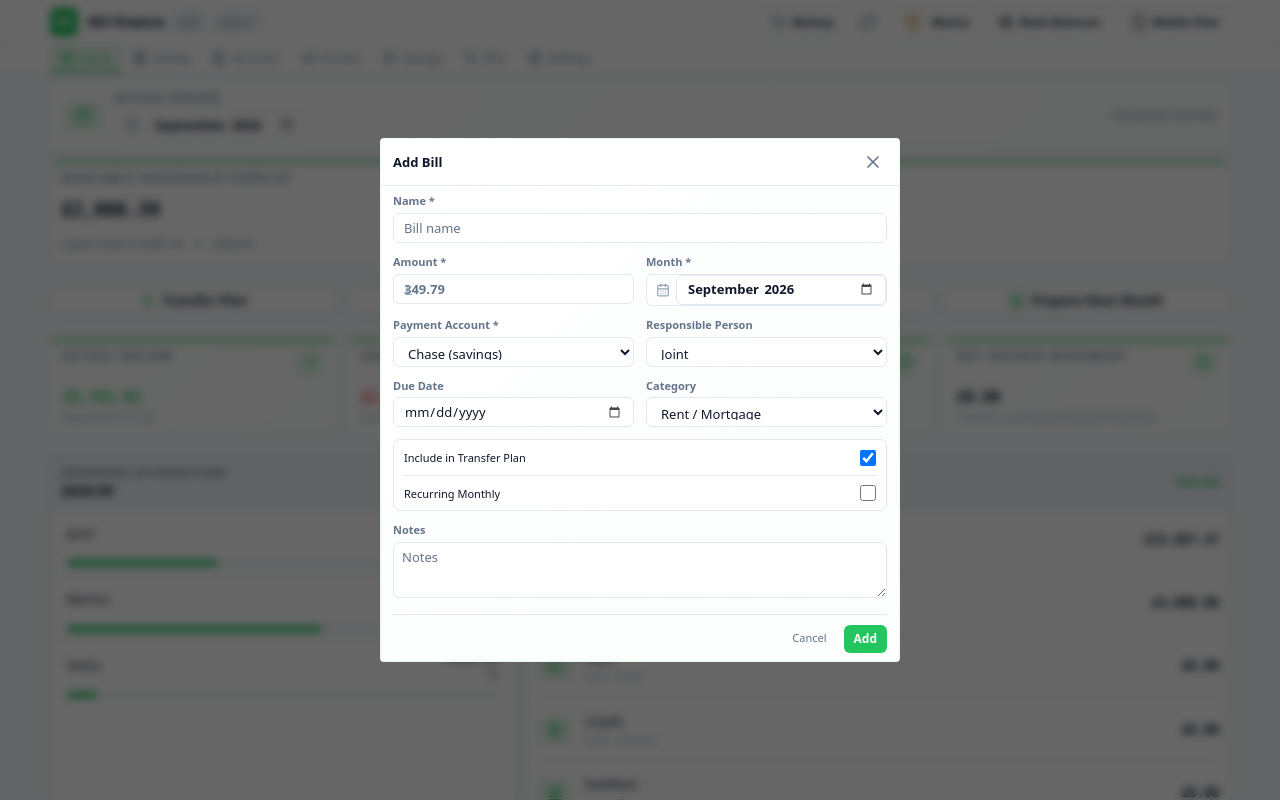
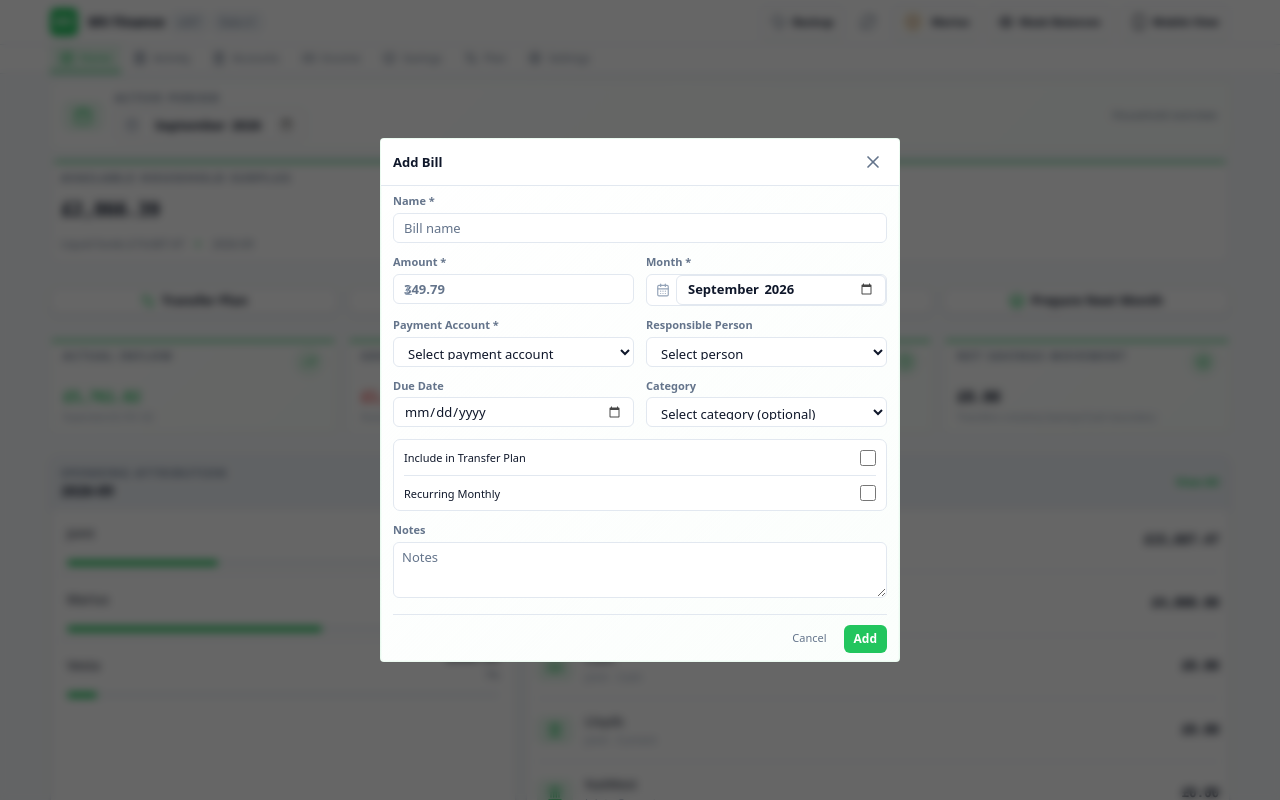
Before and after one commit to backtonemesis-cpu/MV, a React (Vite) app: page / in a window 1280 px wide. Both pictures are taken after a click on the button "Add Bill". Shown: the top 800 px of the page. Built offline with nearby package versions, Linux system fonts and the light colour scheme.

Commit message:
Make new bill choices explicit

```diff
--- a/src/components/PlannedPaymentModal.tsx
+++ b/src/components/PlannedPaymentModal.tsx
@@ -3,6 +3,7 @@ import { X, Calendar, User, Landmark, Tag, CheckSquare, AlertCircle } from 'luci
 import { PlannedPayment, Account, Category, Payer, HouseholdMember } from '../types';
 import { householdPersonOptions } from '../utils/householdPeople';
 import { parseToPence } from '../utils/currency';
+import { accountOptionLabel } from '../utils/accountDisplay';
 import { MonthPicker } from './MonthPicker';
 
 interface PlannedPaymentModalProps {
@@ -31,21 +32,24 @@ export const PlannedPaymentModal: React.FC<PlannedPaymentModalProps> = ({
     payment ? (payment.amountPence / 100).toFixed(2) : ''
   );
   const [month, setMonth] = useState(payment?.month || activeMonth || '2026-09');
-  const [accountId, setAccountId] = useState(payment?.accountId || accounts[0]?.id || '');
-  const [responsiblePerson, setResponsiblePerson] = useState<Payer>(
-    payment?.responsiblePerson || 'Joint'
+  const [accountId, setAccountId] = useState(payment?.accountId || '');
+  const [responsiblePerson, setResponsiblePerson] = useState<Payer | ''>(
+    payment?.responsiblePerson || ''
   );
   const [dueDate, setDueDate] = useState(payment?.dueDate || '');
-  const [categoryId, setCategoryId] = useState(payment?.categoryId || categories[0]?.id || 'cat-housing');
+  const [categoryId, setCategoryId] = useState(payment?.categoryId || '');
   const [includeInTransferPlan, setIncludeInTransferPlan] = useState<boolean>(
-    payment?.includeInTransferPlan !== undefined ? payment.includeInTransferPlan : true
+    payment?.includeInTransferPlan === true
   );
   const [isRecurring, setIsRecurring] = useState<boolean>(payment?.isRecurring === true);
   const [notes, setNotes] = useState(payment?.notes || '');
   const [isSubmitting, setIsSubmitting] = useState(false);
   const [error, setError] = useState<string | null>(null);
   const nameInputRef = useRef<HTMLInputElement>(null);
-  const personOptions = householdPersonOptions(members, [responsiblePerson]);
+  const personOptions = householdPersonOptions(
+    members,
+    responsiblePerson ? [responsiblePerson] : []
+  );
 
   useEffect(() => {
     const frame = requestAnimationFrame(() => nameInputRef.current?.focus());
@@ -63,13 +67,8 @@ export const PlannedPaymentModal: React.FC<PlannedPaymentModalProps> = ({
     };
   }, [onClose]);
 
-  // When account changes, default responsible person to account owner if available
   const handleAccountChange = (newAccId: string) => {
     setAccountId(newAccId);
-    const selectedAcc = accounts.find((a) => a.id === newAccId);
-    if (selectedAcc?.ownerPerson) {
-      setResponsiblePerson(selectedAcc.ownerPerson);
-    }
   };
 
   const handleSubmit = async (e: React.FormEvent) => {
@@ -84,7 +83,11 @@ export const PlannedPaymentModal: React.FC<PlannedPaymentModalProps> = ({
       return;
     }
     if (!accountId) {
-      setError('Please choose a payment account.');
+      setError('Choose the account that will pay this bill.');
+      return;
+    }
+    if (!responsiblePerson) {
+      setError('Choose the responsible person.');
       return;
     }
     if (!month.trim()) {
@@ -100,7 +103,7 @@ export const PlannedPaymentModal: React.FC<PlannedPaymentModalProps> = ({
         amountPence: pence,
         month: month.trim(),
         accountId,
-        responsiblePerson,
+        responsiblePerson: responsiblePerson as Payer,
         dueDate: dueDate || undefined,
         categoryId: categoryId || undefined,
         includeInTransferPlan,
@@ -202,9 +205,10 @@ export const PlannedPaymentModal: React.FC<PlannedPaymentModalProps> = ({
                 className="w-full text-xs font-medium border border-muted rounded-md p-2 bg-surface focus:ring-1 focus:ring-muted focus:outline-none"
                 required
               >
+                <option value="">Select payment account</option>
                 {accounts.map((acc) => (
                   <option key={acc.id} value={acc.id}>
-                    {acc.name} ({acc.ownerPerson || acc.type})
+                    {accountOptionLabel(acc)}
                   </option>
                 ))}
               </select>
@@ -216,9 +220,11 @@ export const PlannedPaymentModal: React.FC<PlannedPaymentModalProps> = ({
               </label>
               <select
                 value={responsiblePerson}
-                onChange={(e) => setResponsiblePerson(e.target.value as Payer)}
+                onChange={(e) => setResponsiblePerson(e.target.value as Payer | '')}
                 className="w-full text-xs font-medium border border-muted rounded-md p-2 bg-surface focus:ring-1 focus:ring-muted focus:outline-none"
+                required
               >
+                <option value="">Select person</option>
                 {personOptions.map((person) => (
                   <option key={person} value={person}>
                     {person}
@@ -249,6 +255,7 @@ export const PlannedPaymentModal: React.FC<PlannedPaymentModalProps> = ({
                 onChange={(e) => setCategoryId(e.target.value)}
                 className="w-full text-xs font-medium border border-muted rounded-md p-2 bg-surface focus:ring-1 focus:ring-muted focus:outline-none"
               >
+                <option value="">Select category (optional)</option>
                 {categories.map((c) => (
                   <option key={c.id} value={c.id}>
                     {c.name}
```
